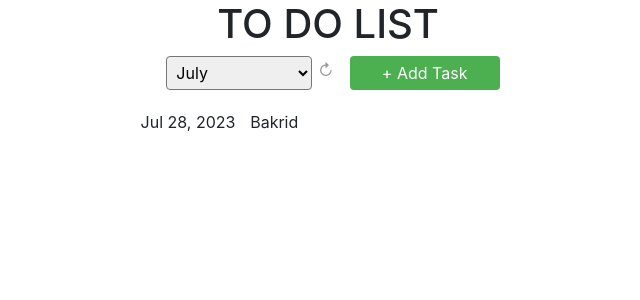
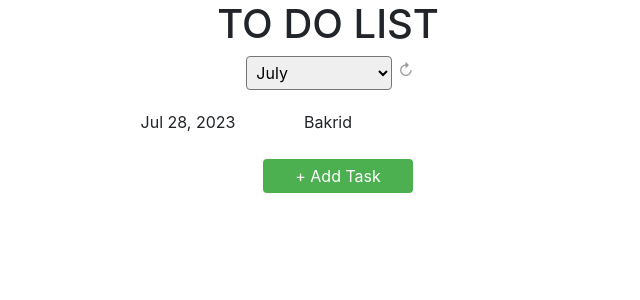
Before and after one commit to joelsunny98/to-do-list.angular, an Angular app: page / in a window 1280 px wide. Shown: the top 300 px of the page, without its empty margins (307-947 px from the left). Built offline with nearby package versions, Linux system fonts and the light colour scheme.

Commit message:
alignments

```diff
--- a/src/app/components/to-do/to-do.component.html
+++ b/src/app/components/to-do/to-do.component.html
@@ -8,42 +8,43 @@
       </option>
     </select>
     <button id="to-do-clear-month-button" class="clear-icon" (click)="selectedMonth = 0">↻</button>
-
-    <div class="add-button-container">
-      <button *ngIf="!isTaskFormVisible" id="to-do-add-task-button" class="add-button"
-        (click)="isTaskFormVisible = !isTaskFormVisible">+ Add Task
-      </button>
-    </div>
   </div>
 
   <div class="task-container">
     <div *ngFor="let taskGroup of taskArray.controls; let i = index; trackBy: trackByFn">
       <div *ngIf="(taskGroup.get('date').value | date:'M') === selectedMonth.toString()">
-        <div class="task-item col-md-10" *ngIf="!taskGroup.get('isEditMode')?.value">
-          <div class="col-md-3">
+        <div class="row justify-content-md-center">
+          <div class="col">
+            <div class="task-item" *ngIf="!taskGroup.get('isEditMode')?.value">
+              <div class="row">
+                <div class="col">
                   <label>{{ taskGroup.get('date').value | date }}</label>
                 </div>
-          <div class="col-md-4">
+                <div class="col">
                   <label>{{ taskGroup.get('task').value }}</label>
                 </div>
-          <div class="col-md-5">
+                <div class="col">
                   <label>{{ taskGroup.get('remarks')?.value }}</label>
                 </div>
-          <div class="col-md-3" *ngIf="taskGroup.get('isHoliday').value == false">
+                <div class="col" *ngIf="taskGroup.get('isHoliday').value == false">
                   <button id="to-do-edit-button-{{i}}" (click)="startEditing(i)" class="edit-button">Edit</button>
                 </div>
               </div>
+            </div>
+          </div>
+        </div>
+      </div>
+
       <div class="d-flex">
         <div *ngIf="taskGroup.get('isEditMode')?.value" [formGroup]="taskForm" class="task-item col-md-10">
-          <div class="col-md-3">
+          <div class="col-md-4">
             <input id="to-do-list-date-edit-{{i}}" type="date" formControlName="date" placeholder="Date"
               [min]="currentDate | date:'yyyy-MM-dd'">
             <div [innerText]="taskForm.controls['date'].errors | validationError:'date'" class="error-messages">
             </div>
           </div>
-          <div class="col-md-3">
-            <input id="to-do-list-task-edit-{{i}}" type="text" formControlName="task" placeholder="Task"
-              >
+          <div class="col-md-6">
+            <input id="to-do-list-task-edit-{{i}}" type="text" formControlName="task" placeholder="Task">
             <div [innerText]="taskForm.controls['task'].errors | validationError:'task'" class="error-messages">
             </div>
           </div>
@@ -61,10 +62,14 @@
           </div>
         </div>
       </div>
-
     </div>
   </div>
 
+  <div class="add-button-container">
+    <button *ngIf="!isTaskFormVisible" id="to-do-add-task-button" class="add-button"
+      (click)="isTaskFormVisible = !isTaskFormVisible">+ Add Task
+    </button>
+  </div>
 
   <div *ngIf="isTaskFormVisible" class="form-container">
     <form [formGroup]="taskForm" (ngSubmit)="addFormGroup()">
--- a/src/app/components/to-do/to-do.component.scss
+++ b/src/app/components/to-do/to-do.component.scss
@@ -41,11 +41,49 @@ select {
   color: #999;
 }
 
+.task-list {
+  display: grid;
+  grid-template-columns: repeat(4, 1fr);
+  grid-gap: 10px;
+}
 .task-item {
   display: flex;
   align-items: center;
+  justify-content: space-between;
   margin-bottom: 10px;
-  width: 100%;
+}
+
+.task-col {
+  width: 500px; /* Set a fixed width for the task column */
+}
+
+.remarks-col {
+  flex: 1; /* Allow the remarks column to take remaining space */
+}
+.task-col,
+.remarks-col {
+  word-wrap: break-word;
+  overflow-wrap: break-word;
+}
+
+.task-item {
+  display: flex;
+  align-items: center;
+  justify-content: center;
+}
+
+.task-item .row {
+  flex-wrap: nowrap;
+}
+
+.task-item .row {
+  flex-wrap: nowrap;
+}
+
+.task-item .col {
+  white-space: nowrap;
+  overflow: hidden;
+  text-overflow: ellipsis;
 }
 
 .task-item label {
@@ -62,20 +100,6 @@ select {
 .task-item input[type="text"] {
   margin-right: 10px;
 }
-
-.task-item button {
-  background-color: #4CAF50;
-  color: white;
-  border: none;
-  padding: 8px 12px;
-  cursor: pointer;
-  margin-top: 10px;
-}
-
-.task-item button:hover {
-  background-color: #45a049;
-}
-
 
 .add-button {
   background-color: #4CAF50;
@@ -99,7 +123,10 @@ select {
   padding: 10px;
   margin-top: 10px;
   width: auto;
+}
 
+.edit-button:hover {
+  background-color: #45a049;
 }
 
 .edit-button {
@@ -107,19 +134,9 @@ select {
   color: white;
   border: none;
   cursor: pointer;
-  border-radius: 2px;
-  margin-right: 5px;
-  margin-bottom: 10px;
-  padding: 3px;
-  height: 30px;
   border-radius: 4px;
   width: 100px;
 }
-
-.edit-button:hover {
-  background-color: #45a049;
-}
-
 .form-container {
   display: flex;
   flex-wrap: wrap;
@@ -220,4 +237,5 @@ button[type="submit"]:disabled {
   cursor: pointer;
   margin-left: 10px;
   width: 150px;
+  margin-top: 10px;
 }
--- a/src/app/components/to-do/to-do.component.ts
+++ b/src/app/components/to-do/to-do.component.ts
@@ -144,7 +144,7 @@ export class ToDoComponent implements OnInit {
     const currentDate = new Date();
     const isWeekend = selectedDate.getDay() === 0 || selectedDate.getDay() === 6;
     const isPreviousDate = selectedDate < currentDate;
-    return isWeekend || isPreviousDate ? { isWeekendOrPreviousDate: true } : null;
+    return isWeekend || isPreviousDate ? { isPreviousDate: true } : null;
   }
 
   /**
--- a/src/app/pipes/validation-error.pipe.ts
+++ b/src/app/pipes/validation-error.pipe.ts
@@ -18,7 +18,7 @@ export class ValidationErrorPipe implements PipeTransform {
       case errors?.['required'] && fieldName === 'task':
         return 'Task is required.';
 
-      case errors?.['isWeekend']:
+      case errors?.['isWeekend'] && fieldName === 'date':
         return 'Selected date falls on a weekend.';
 
       case errors?.['minlength'] && fieldName === 'task':
@@ -30,11 +30,11 @@ export class ValidationErrorPipe implements PipeTransform {
       case errors?.['maxlength'] && fieldName === 'remarks':
         return 'This field cannot exceed ' + errors['maxlength'].requiredLength + ' characters.';
 
-      case errors?.['isHoliday']:
+      case errors?.['isHoliday'] && fieldName === 'date':
         return 'This date is a Holiday.';
 
-      case errors?.['isWeekendOrPreviousDate']:
-        return 'Selected date is invalid to add Task.';
+      case errors?.['isPreviousDate'] && fieldName === 'date':
+        return 'Select valid date to add Task.';
 
       default:
         return '';
```
Lines whose indentation alone changed are shown as unchanged.
